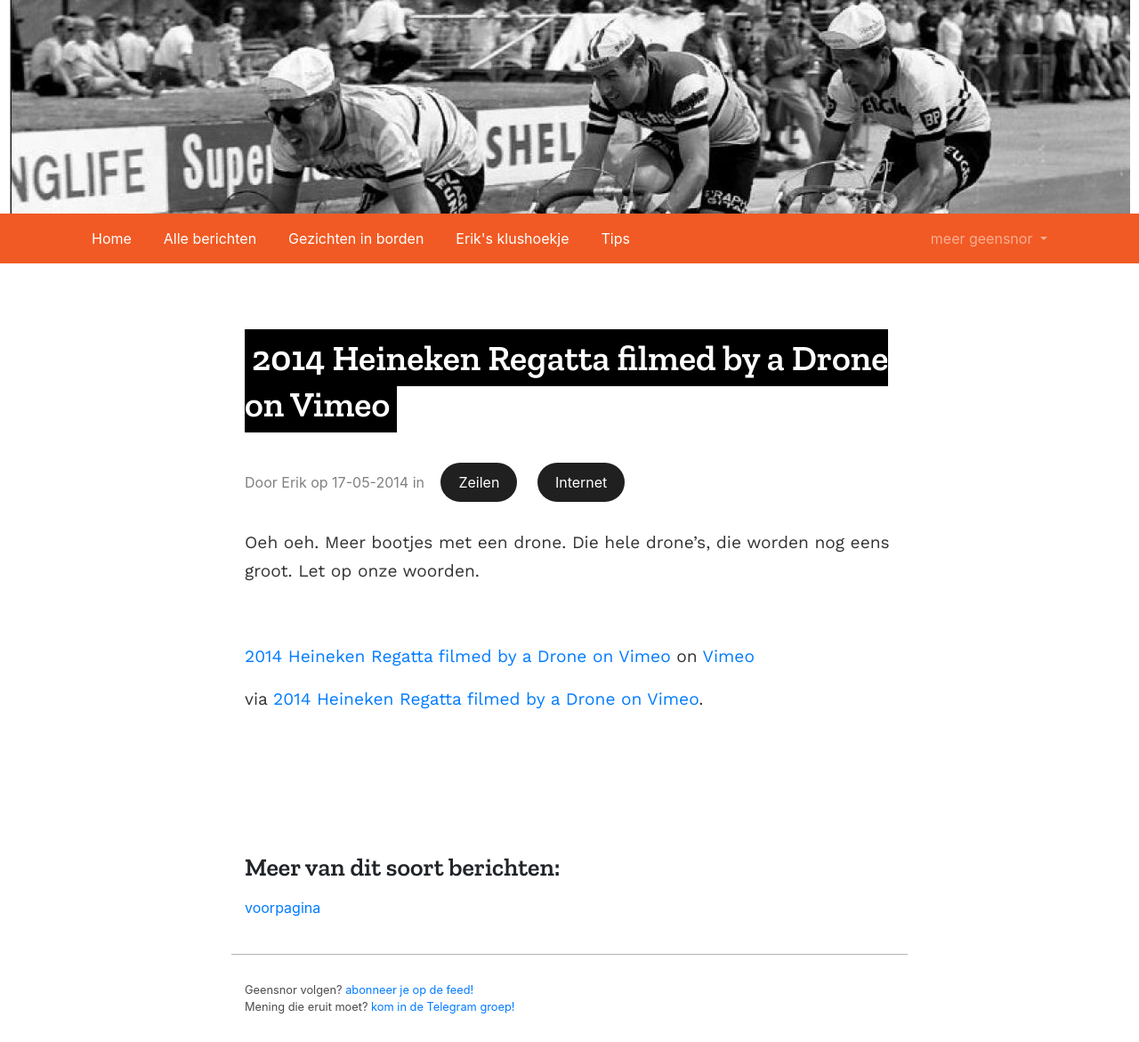
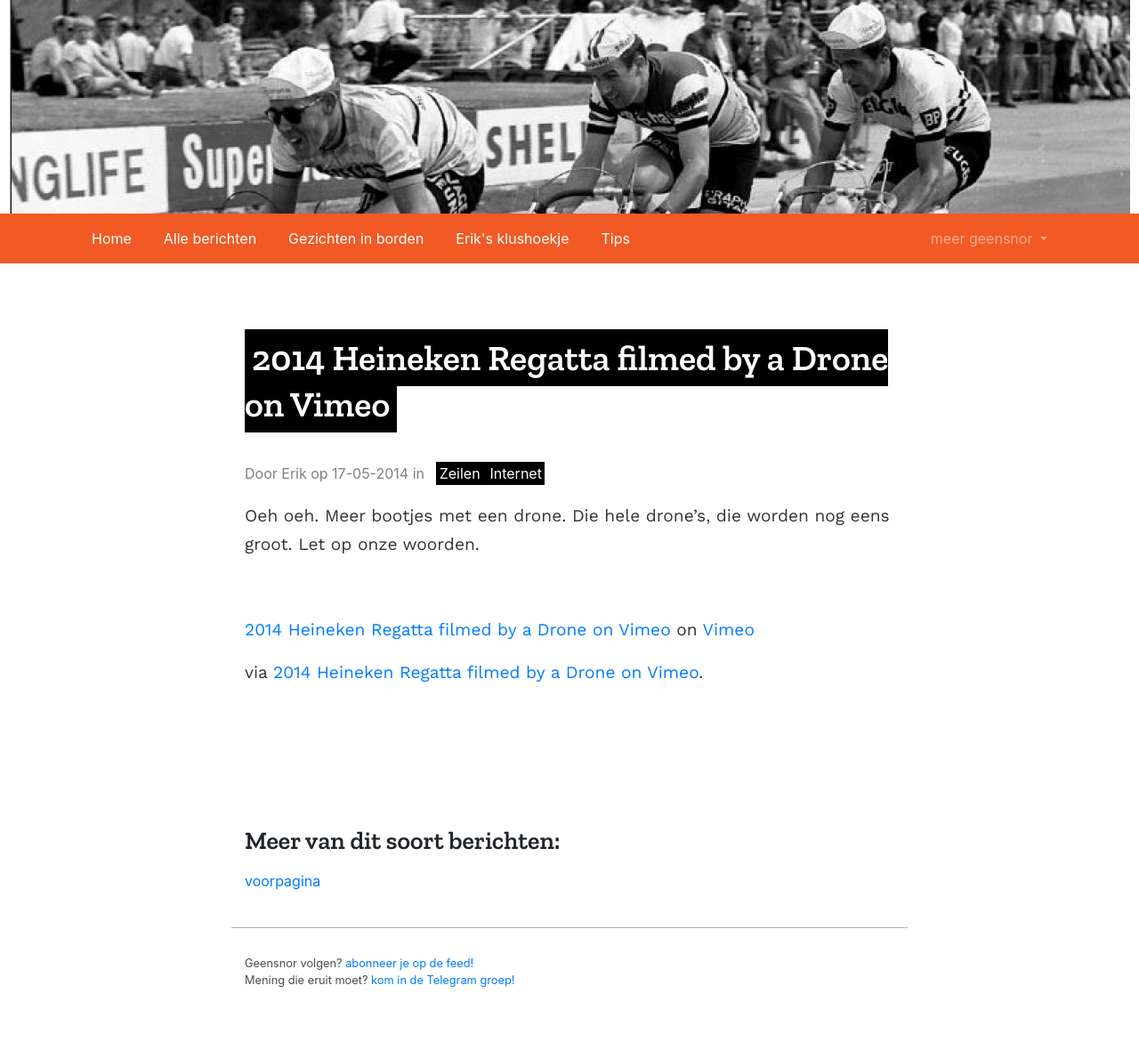
Before and after one commit to geensnor/geensnor.nl, a Jekyll site: the page built from _posts/2014-05-17-2014-heineken-regatta-filmed-by-a-drone-on-vimeo.md, in a window 1280 px wide. Shown: the whole page at 89% size. Built offline with Jekyll 4.4.1, drawn with Linux system fonts in a browser that asks for light colours; after the commit the page ends 1141 px from its top, so only the background shows below that.

Commit message:
terug naar zwart

```diff
--- a/assets/geensnor.css
+++ b/assets/geensnor.css
@@ -118,31 +118,16 @@ pre{display:block;padding:9.5px;margin:0 0 10px;font-size:13px;line-height:20px;
 pre code{padding:0;color:inherit;white-space:pre;white-space:pre-wrap;background-color:transparent;border:0;}
 
 a.category:link {
-    pointer-events: none;
-    background-color: #202020;
-    border: none;
-    color: #ffffff;
-    padding: 10px 20px;
-    text-align: center;
-    text-decoration: none;
-    display: inline-block;
-    margin-right: 13px;
-    margin-left: 5px;
-    margin-bottom: 10px;
-    border-radius: 100px;
+    text-decoration:none;
+    color: white;
+    background-color: black;
+    padding: 0.2rem;
+    color: #fff;
 }
 
 a.category:visited {
-    pointer-events: none;
-    background-color: #202020;
-    border: none;
-    color: #ffffff;
-    padding: 10px 20px;
-    text-align: center;
-    text-decoration: none;
-    display: inline-block;
-    margin-right: 13px;
-    margin-left: 5px;
-    margin-bottom: 10px;
-    border-radius: 100px;
+    background-color: black;
+    color:white;
+    padding: 0.2rem;
+    color: #fff;
 }
```
